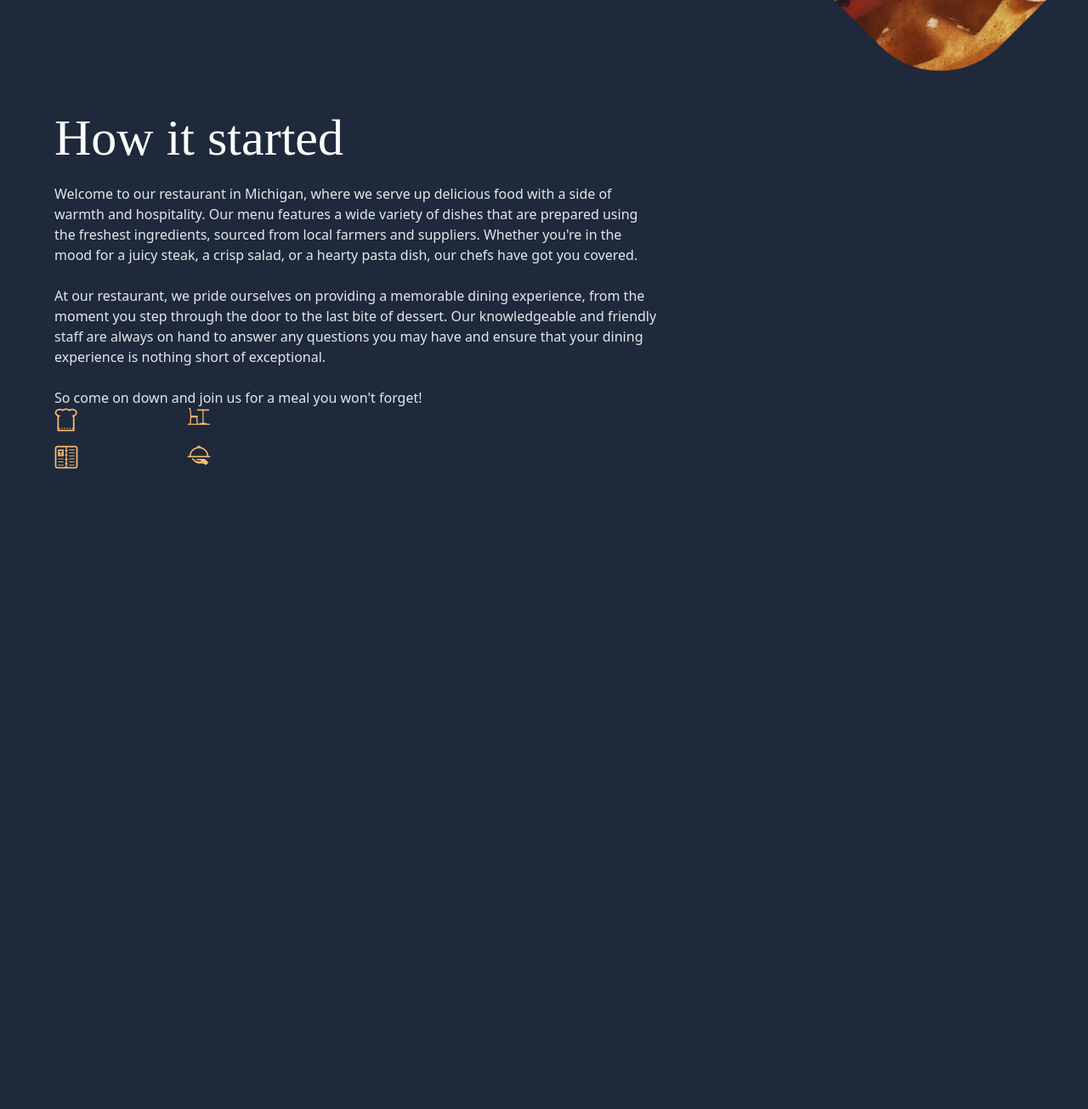
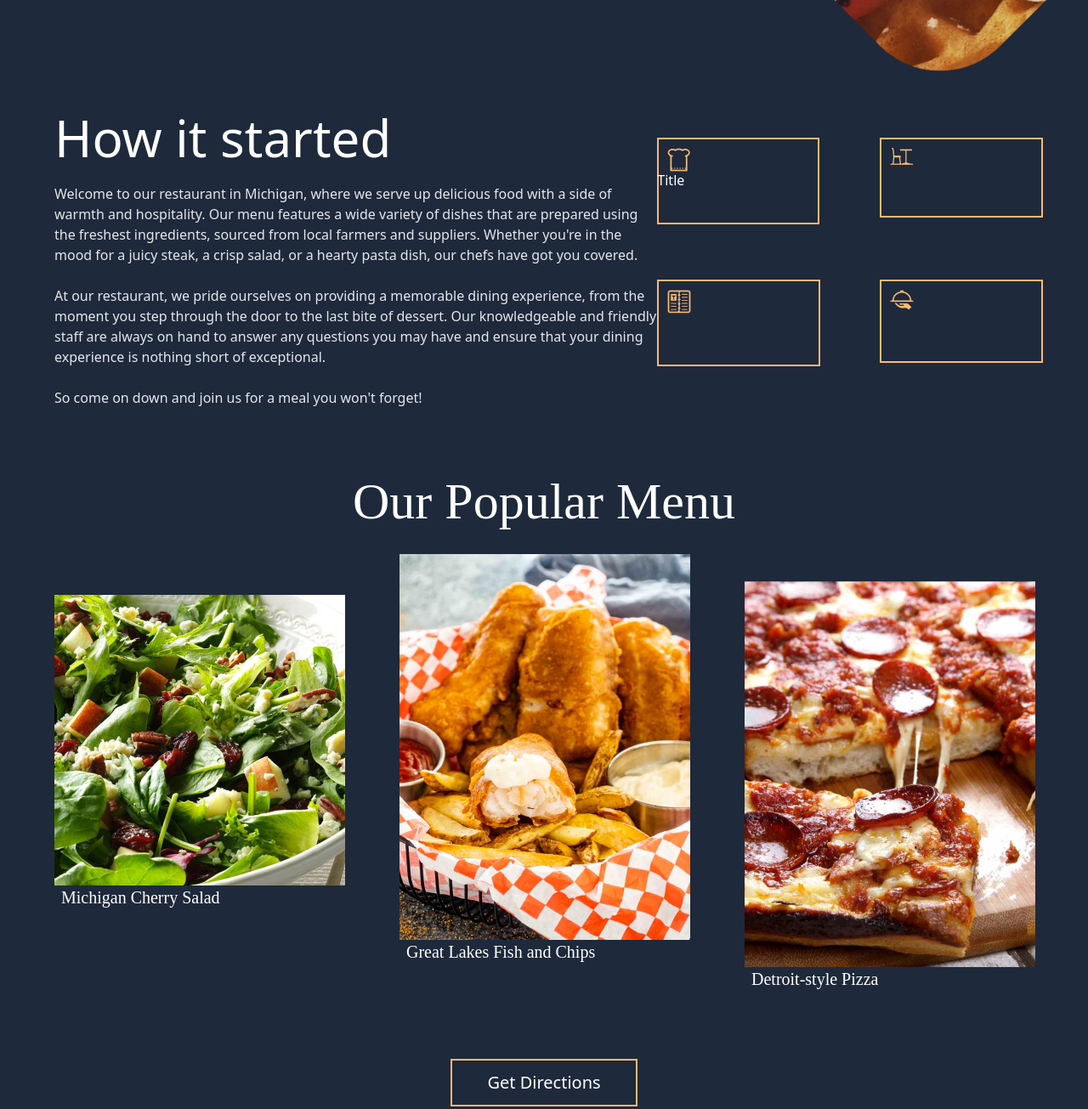
Before and after one commit to omerismaili1/Landing-2, a plain HTML site: page index.html in a window 1280 px wide. Shown: the part 820-2125 px from the top of the page at 85% size. Before the commit the page ends 1372 px from the top, so only its background shows below. Drawn offline with nearby package versions, Linux system fonts and the light colour scheme.

Commit message:
updated site

```diff
--- a/index.html
+++ b/index.html
@@ -1,15 +1,15 @@
 <!DOCTYPE html>
 <html lang="en">
   <head>
-    <meta charset="UTF-8">
-    <meta http-equiv="X-UA-Compatible" content="IE=edge">
-    <meta name="viewport" content="width=device-width, initial-scale=1.0">
+    <meta charset="UTF-8" />
+    <meta http-equiv="X-UA-Compatible" content="IE=edge" />
+    <meta name="viewport" content="width=device-width, initial-scale=1.0" />
     <title>Restourant</title>
     <script src="https://cdn.tailwindcss.com"></script>
   </head>
   <body class="bg-slate-800">
     <nav class="flex items-center space-x-40 px-16 py-5">
-      <img src="Logo (1).png" alt="Logo" />
+      <img src="./Images/Logo (1).png" alt="Logo" />
       <ul class="flex space-x-16 font-['lora']">
         <li><a href="#" class="text-white uppercase">Home</a></li>
         <li><a href="#" class="text-white uppercase">About</a></li>
@@ -18,22 +18,103 @@
       </ul>
     </nav>
     <div class="flex items-center justify-between">
-        <h6 class="text-8xl text-white pl-[50px] font-['lora']">But first,<br> Good</h6>
-        <img src="embelsira.png" alt="" class="w-[600ppx] h-[800px]">
+      <h6 class="text-8xl text-white pl-[50px] font-['lora']">
+        But first,<br />
+        Good
+      </h6>
+      <img src="./Images/embelsira.png" alt="" class="w-[600ppx] h-[800px]" />
     </div>
-        <div class="text-white pt-[48px] pl-[64px]">
+    <!-- How it started -->
+    <div class="text-white pt-[48px] pl-[64px] flex">
       <div class="w-7/12">
-                <h6 class="text-6xl font-['lora']">How it started</h6>
-                <p class="pt-[24px] text-gray-200">Welcome to our restaurant in Michigan, where we serve up delicious food with a side of warmth and hospitality. Our menu features a wide variety of dishes that are prepared using the freshest ingredients, sourced from local farmers and suppliers. Whether you're in the mood for a juicy steak, a crisp salad, or a hearty pasta dish, our chefs have got you covered. <br><br>
-                    At our restaurant, we pride ourselves on providing a memorable dining experience, from the moment you step through the door to the last bite of dessert. Our knowledgeable and friendly staff are always on hand to answer any questions you may have and ensure that your dining experience is nothing short of exceptional. <br><br>
-                    So come on down and join us for a meal you won't forget!</p>
-                    <div class="grid grid-rows-2 grid-flow-col gap-4 w-5/12">
-                        <div><img src="Vector.png" alt=""></div>
-                        <div><img src="Vector (1).png" alt=""></div>
-                        <div><img src="Vector (2).png" alt=""></div>
-                        <div><img src="Vector (3).png" alt=""></div>
+        <h6 class="text-6xl font-['l ora']">How it started</h6>
+        <p class="pt-[24px] text-gray-200">
+          Welcome to our restaurant in Michigan, where we serve up delicious
+          food with a side of warmth and hospitality. Our menu features a wide
+          variety of dishes that are prepared using the freshest ingredients,
+          sourced from local farmers and suppliers. Whether you're in the mood
+          for a juicy steak, a crisp salad, or a hearty pasta dish, our chefs
+          have got you covered. <br /><br />
+          At our restaurant, we pride ourselves on providing a memorable dining
+          experience, from the moment you step through the door to the last bite
+          of dessert. Our knowledgeable and friendly staff are always on hand to
+          answer any questions you may have and ensure that your dining
+          experience is nothing short of exceptional. <br /><br />
+          So come on down and join us for a meal you won't forget!
+        </p>
+      </div>
+      <div class="grid grid-rows-2 grid-flow-col gap-4 w-5/12 pt-[30px]">
+        <div>
+          <img
+            src="./Images/Vector.png"
+            alt=""
+            class="border-2 border-orange-300 pr-[150px] pb-[60px] pt-[10px] pl-[10px]"
+          />
+          <h2 class="absolute top-[1020px]">Title</h2>
+        </div>
+        <div>
+          <img
+            src="./Images/Vector (1).png"
+            alt=""
+            class="border-2 border-orange-300 pr-[150px] pb-[60px] pt-[10px] pl-[10px]"
+          />
+        </div>
+        <div>
+          <img
+            src="./Images/Vector (2).png"
+            alt=""
+            class="border-2 border-orange-300 pr-[150px] pb-[60px] pt-[10px] pl-[10px]"
+          />
+        </div>
+        <div>
+          <img
+            src="./Images/Vector (3).png"
+            alt=""
+            class="border-2 border-orange-300 pr-[150px] pb-[60px] pt-[10px] pl-[10px]"
+          />
         </div>
       </div>
     </div>
+    <!-- Our Popular menu -->
+    <div>
+      <h6 class="text-6xl font-['lora'] text-white text-center pt-20">
+        Our Popular Menu
+      </h6>
+      <div class="flex space-x-16 pl-16 pt-8">
+        <div>
+          <img src="/Images/Images.jpg" alt="" class="pt-12" />
+          <h6 class="text-white text-xl font-['lora'] pl-2">
+            Michigan Cherry Salad
+          </h6>
+        </div>
+        <div>
+          <img src="/Images/Images.png" alt="" class="" />
+          <h6 class="text-white text-xl font-['lora'] pl-2">
+            Great Lakes Fish and Chips
+          </h6>
+        </div>
+        <div>
+          <img src="/Images/Images (1).png" alt="" class="pt-8" />
+          <h6 class="text-white text-xl font-['lora'] pl-2">
+            Detroit-style Pizza
+          </h6>
+        </div>
+      </div>
+    </div>
+    <div>
+      <h6
+        class="text-white mt-20 mb-4 ml-[530px] mr-[530px] pt-[12px] pb-[12px] text-center text-xl border-2 border-orange-300"
+      >
+        Get Directions
+      </h6>
+    </div>
+    <!-- Orari -->
+    <div class="mt-[72px] bg-gradient-to-r">
+      <h6 class="text-4xl font-['lora'] text-orange-300 absolute pt-40 pl-52">
+        Working Hours
+      </h6>
+      <img src="/Images/townP20 1.png" alt="" />
+      <div></div>
+    </div>
   </body>
 </html>
```
Also changed, not shown: Images/Images (1).png (added), Images/Images.jpg (added), Images/Images.png (added), Images/Logo (1).png (renamed from Logo (1).png), Images/Overlay.png (added), Images/Vector (1).png (renamed from Vector (1).png), Images/Vector (2).png (renamed from Vector (2).png), Images/Vector (3).png (renamed from Vector (3).png), Images/Vector.png (renamed from Vector.png), Images/embelsira.png (renamed from embelsira.png), Images/townP20 1.png (added). Lines whose indentation alone changed are shown as unchanged.
